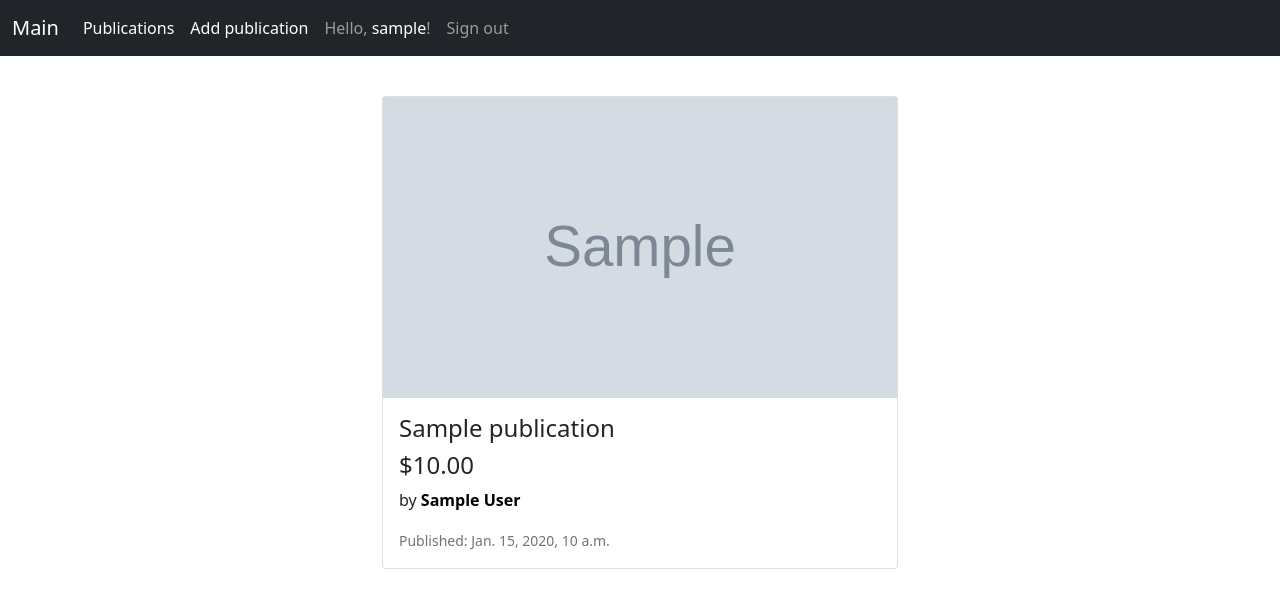
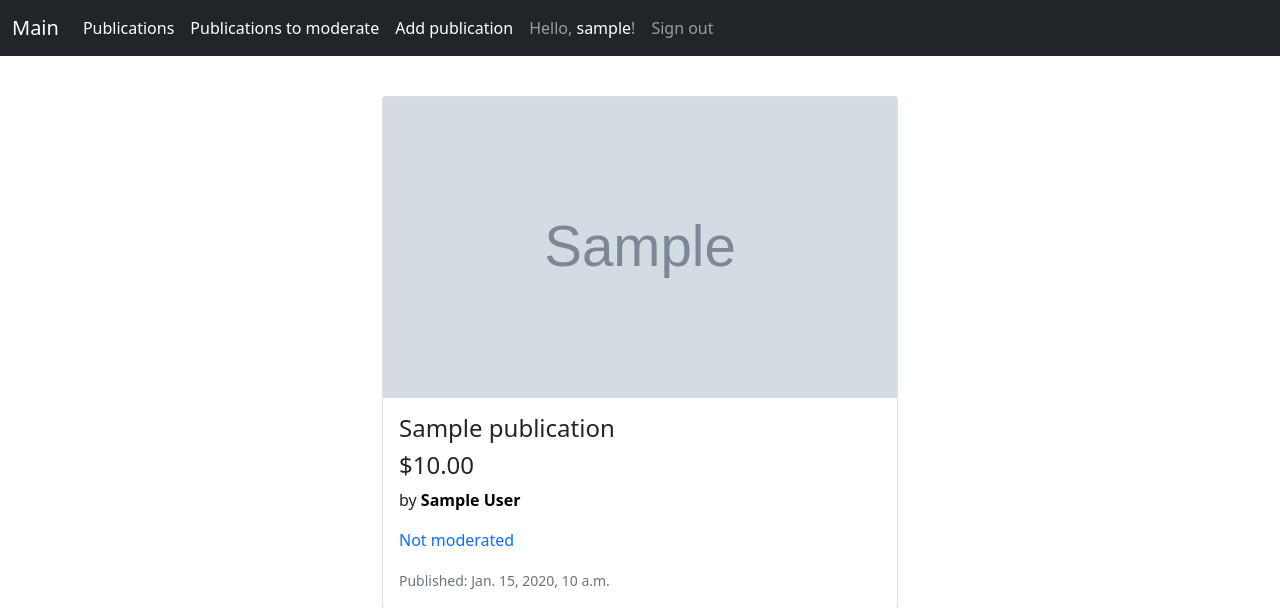
Before and after one commit to Irbiss555/final_exam, a Django app: page /to/moderate/ in a window 1280 px wide. Shown: the top 608 px of the page. Run offline with Django 4.2, Linux system fonts and the light colour scheme; a user stored in the database is signed in; tables that the repository leaves empty hold one stand-in row (values such as "Sample post"); grey boxes marked "Sample" are stand-in pictures.

Commit message:
#7 Создал шаблон для списка объявлений для модерации

```diff
--- a/templates/partial/common/menu.html
+++ b/templates/partial/common/menu.html
@@ -10,6 +10,11 @@
                 <li class="nav-item">
                     <a class="nav-link active" aria-current="page" href="{% url 'publications:publication_list' %}">Publications</a>
                 </li>
+            {% if request.user.is_staff %}
+            <li class="nav-item">
+                    <a class="nav-link active" aria-current="page" href="{% url 'publications:publication_list_to_moderate' %}">Publications to moderate</a>
+                </li>
+            {% endif %}
             {% if request.user.is_authenticated %}
                    <li class="nav-item">
                     <a class="nav-link active" aria-current="page" href="{% url 'publications:publication_create' %}">Add
--- /dev/null
+++ b/templates/publications/publication_list_to_moderate.html
@@ -0,0 +1,6 @@
+{% extends 'base.html' %}
+{% load static %}
+
+{% block content %}
+    {% include 'partial/publications/partial_detail_publication_list.html' %}
+{% endblock %}
```
Also changed, not shown: templates/partial/publications/partial_detail_publication_list.html (renamed from templates/partial/publications/partial_publication_list_for_owner.html).
